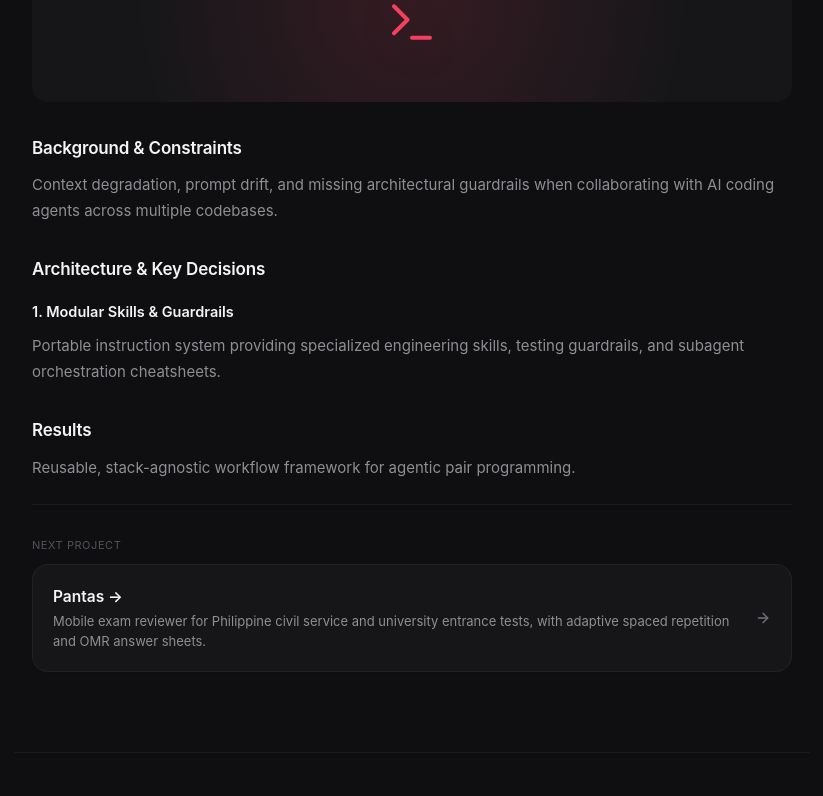
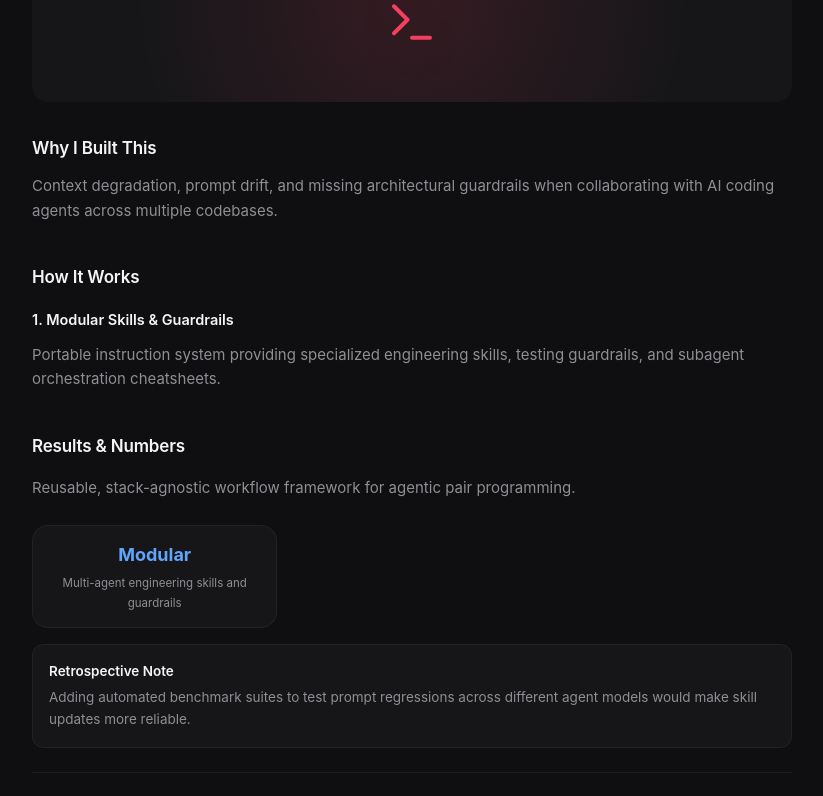
Before and after one commit to Aedwon/aedwon, a Next.js app: page /projects/ai-agent-framework in a window 1280 px wide. Shown: the part 460-1256 px from the top of the page, without its empty margins (228-1051 px from the left). Built offline with nearby package versions, Linux system fonts and the light colour scheme.

Commit message:
feat(projects): render tiered unslop case study anatomy on /projects/[slug]

```diff
--- a/app/projects/[slug]/page.tsx
+++ b/app/projects/[slug]/page.tsx
@@ -4,7 +4,7 @@ import { notFound } from "next/navigation";
 import { PROJECTS } from "@/lib/data/projects";
 import { TechIcon } from "@/components/TechIcons";
 import { ProjectArt } from "@/components/ProjectCard";
-import { BookOpen, Bot, QrCode, Tv, ShieldCheck, Award, Calculator, ArrowRight } from "lucide-react";
+import { BookOpen, Bot, QrCode, Tv, ShieldCheck, Award, Calculator, ArrowRight, AlertCircle, CheckCircle2 } from "lucide-react";
 import type { Metadata } from "next";
 
 export async function generateStaticParams() {
@@ -41,33 +41,6 @@ export default async function ProjectCaseStudyPage({
 
   const project = PROJECTS[projectIndex];
   const nextProject = PROJECTS[(projectIndex + 1) % PROJECTS.length];
-
-  const getIcon = (iconName: string, color: string) => {
-    const props = {
-      className: "drop-shadow-lg",
-      size: 64,
-      strokeWidth: 1.75,
-      color: color,
-    };
-    switch (iconName) {
-      case "book-open":
-        return <BookOpen {...props} />;
-      case "bot":
-        return <Bot {...props} />;
-      case "qr-code":
-        return <QrCode {...props} />;
-      case "tv":
-        return <Tv {...props} />;
-      case "shield-check":
-        return <ShieldCheck {...props} />;
-      case "award":
-        return <Award {...props} />;
-      case "calculator":
-        return <Calculator {...props} />;
-      default:
-        return <BookOpen {...props} />;
-    }
-  };
 
   const getPlatformIcon = (icon: string) => {
     switch (icon) {
@@ -113,9 +86,15 @@ export default async function ProjectCaseStudyPage({
       {/* Header */}
       <header className="space-y-3">
         <div className="flex justify-between items-baseline flex-wrap gap-3">
-          <h1 className="text-[28px] sm:text-[32px] font-bold text-[var(--text-primary)] tracking-[-0.02em] font-[var(--font-heading)]">
-            {project.title}
-          </h1>
+          <div className="flex items-center gap-2.5 flex-wrap">
+            <h1 className="text-[28px] sm:text-[32px] font-bold text-[var(--text-primary)] tracking-[-0.02em] font-[var(--font-heading)]">
+              {project.title}
+            </h1>
+            <span className="text-[11px] font-mono uppercase px-2 py-0.5 rounded bg-black/[0.04] dark:bg-white/[0.06] border border-[var(--border-subtle)] text-[var(--text-dim)]">
+              {project.tier === "flagship" ? "Flagship" : "Focused Tool"}
+            </span>
+          </div>
+
           <div className="flex gap-3 text-[13px] font-mono">
             {project.liveUrl && (
               <a
@@ -165,7 +144,7 @@ export default async function ProjectCaseStudyPage({
               {project.platforms.map((pl, idx) => (
                 <span
                   key={idx}
-                  className="inline-flex items-center gap-1.5 text-[12px] text-[var(--text-primary)] bg-white/[0.04] px-2 py-0.5 rounded border border-[var(--border-subtle)]"
+                  className="inline-flex items-center gap-1.5 text-[12px] text-[var(--text-primary)] bg-black/[0.02] dark:bg-white/[0.04] px-2 py-0.5 rounded border border-[var(--border-subtle)]"
                 >
                   {getPlatformIcon(pl.icon)}
                   <span>{pl.name}</span>
@@ -202,29 +181,37 @@ export default async function ProjectCaseStudyPage({
       </div>
 
       {/* Grounded Narrative Prose */}
-      <article className="space-y-8 text-[14.5px] sm:text-[15px] leading-[1.7] text-[var(--text-muted)] pt-2">
-        {/* Background & Constraints */}
-        <section className="space-y-2.5">
+      <article className="space-y-10 text-[14.5px] sm:text-[15px] leading-[1.7] text-[var(--text-muted)] pt-2">
+        {/* Section 1: Problem & Constraints (or Why I Built This) */}
+        <section className="space-y-3">
           <h2 className="text-[17px] font-semibold text-[var(--text-primary)] tracking-[-0.01em] font-[var(--font-heading)]">
-            Background &amp; Constraints
+            {project.tier === "flagship" ? "Problem & Constraints" : "Why I Built This"}
           </h2>
-          <p>{project.problem}</p>
+          <p className="leading-relaxed">{project.problem}</p>
         </section>
 
-        {/* Architecture & Decisions */}
+        {/* Section 2: How It's Built (or How It Works) */}
         <section className="space-y-4">
           <h2 className="text-[17px] font-semibold text-[var(--text-primary)] tracking-[-0.01em] font-[var(--font-heading)]">
-            Architecture &amp; Key Decisions
+            {project.tier === "flagship" ? "How It's Built" : "How It Works"}
           </h2>
-          <div className="space-y-4">
+          <div className="space-y-5">
             {project.architecture.map((arch, idx) => (
-              <div key={idx} className="space-y-2">
+              <div key={idx} className="space-y-2.5">
                 <h3 className="text-[14.5px] font-semibold text-[var(--text-primary)]">
                   {idx + 1}. {arch.title}
                 </h3>
-                <p>{arch.description}</p>
+                <p className="leading-relaxed">{arch.description}</p>
+
+                {arch.tradeOff && (
+                  <div className="text-[13px] bg-black/[0.02] dark:bg-white/[0.03] p-3 rounded-lg border-l-2 border-[var(--accent)] text-[var(--text-muted)] italic my-2">
+                    <span className="font-semibold text-[var(--text-primary)] not-italic mr-1.5">Trade-off:</span>
+                    {arch.tradeOff}
+                  </div>
+                )}
+
                 {arch.codeSnippet && (
-                  <pre className="bg-black/40 p-4 rounded-xl font-mono text-[12.5px] text-gray-200 overflow-x-auto my-3 border border-[var(--border-subtle)]">
+                  <pre className="bg-black/50 dark:bg-black/70 p-4 rounded-xl font-mono text-[12.5px] text-gray-200 overflow-x-auto my-3 border border-[var(--border-subtle)] leading-relaxed">
                     <code>{arch.codeSnippet}</code>
                   </pre>
                 )}
@@ -233,12 +220,70 @@ export default async function ProjectCaseStudyPage({
           </div>
         </section>
 
-        {/* Results */}
-        <section className="space-y-2.5">
+        {/* Section 3: Hurdles & Solutions (Flagship Tier Only) */}
+        {project.tier === "flagship" && project.hurdles && project.hurdles.length > 0 && (
+          <section className="space-y-4">
+            <h2 className="text-[17px] font-semibold text-[var(--text-primary)] tracking-[-0.01em] font-[var(--font-heading)]">
+              Hurdles &amp; Solutions
+            </h2>
+            <div className="space-y-3.5">
+              {project.hurdles.map((hurdle, idx) => (
+                <div
+                  key={idx}
+                  className="bg-[var(--bg-card)] p-4 rounded-[var(--card-radius)] border border-[var(--border-subtle)] space-y-2 shadow-xs"
+                >
+                  <h3 className="text-[14px] font-semibold text-[var(--text-primary)]">
+                    {hurdle.title}
+                  </h3>
+                  <div className="text-[13.5px] space-y-1.5">
+                    <p className="text-[var(--text-muted)]">
+                      <strong className="text-[var(--text-primary)] font-medium">Issue:</strong> {hurdle.issue}
+                    </p>
+                    <p className="text-[var(--text-muted)]">
+                      <strong className="text-[var(--text-primary)] font-medium">Solution:</strong> {hurdle.solution}
+                    </p>
+                  </div>
+                </div>
+              ))}
+            </div>
+          </section>
+        )}
+
+        {/* Section 4: Results & Numbers */}
+        <section className="space-y-4">
           <h2 className="text-[17px] font-semibold text-[var(--text-primary)] tracking-[-0.01em] font-[var(--font-heading)]">
-            Results
+            Results &amp; Numbers
           </h2>
-          <p>{project.results}</p>
+          <p className="leading-relaxed">{project.results}</p>
+
+          {/* Metrics Pills */}
+          {project.metrics && project.metrics.length > 0 && (
+            <div className="grid grid-cols-1 sm:grid-cols-3 gap-3 pt-2">
+              {project.metrics.map((m, idx) => (
+                <div
+                  key={idx}
+                  className="bg-[var(--bg-card)] p-3.5 rounded-[var(--card-radius)] border border-[var(--border-subtle)] text-center shadow-xs"
+                >
+                  <div className="text-[18px] font-bold text-[var(--accent)] font-mono">
+                    {m.value}
+                  </div>
+                  <div className="text-[11.5px] text-[var(--text-muted)] mt-1">
+                    {m.label}
+                  </div>
+                </div>
+              ))}
+            </div>
+          )}
+
+          {/* Retrospective Note */}
+          {project.retrospective && (
+            <div className="mt-4 p-4 rounded-xl bg-black/[0.02] dark:bg-white/[0.03] border border-[var(--border-subtle)] text-[13.5px] leading-relaxed">
+              <span className="font-semibold text-[var(--text-primary)] block mb-1">
+                Retrospective Note
+              </span>
+              <p className="text-[var(--text-muted)]">{project.retrospective}</p>
+            </div>
+          )}
         </section>
       </article>
 
```
Also changed, not shown: 1 other file (tests, documents, lock files or other folders).
